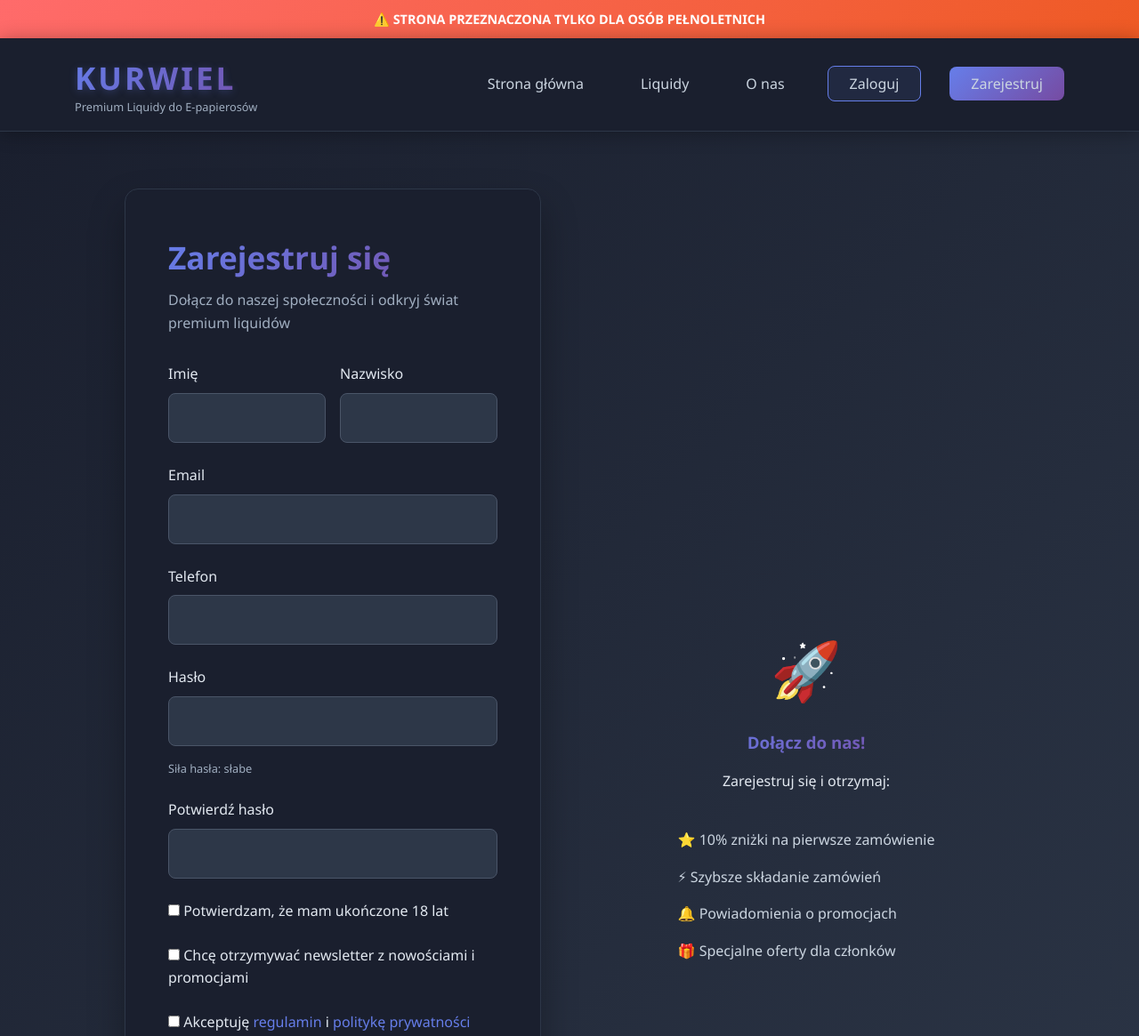
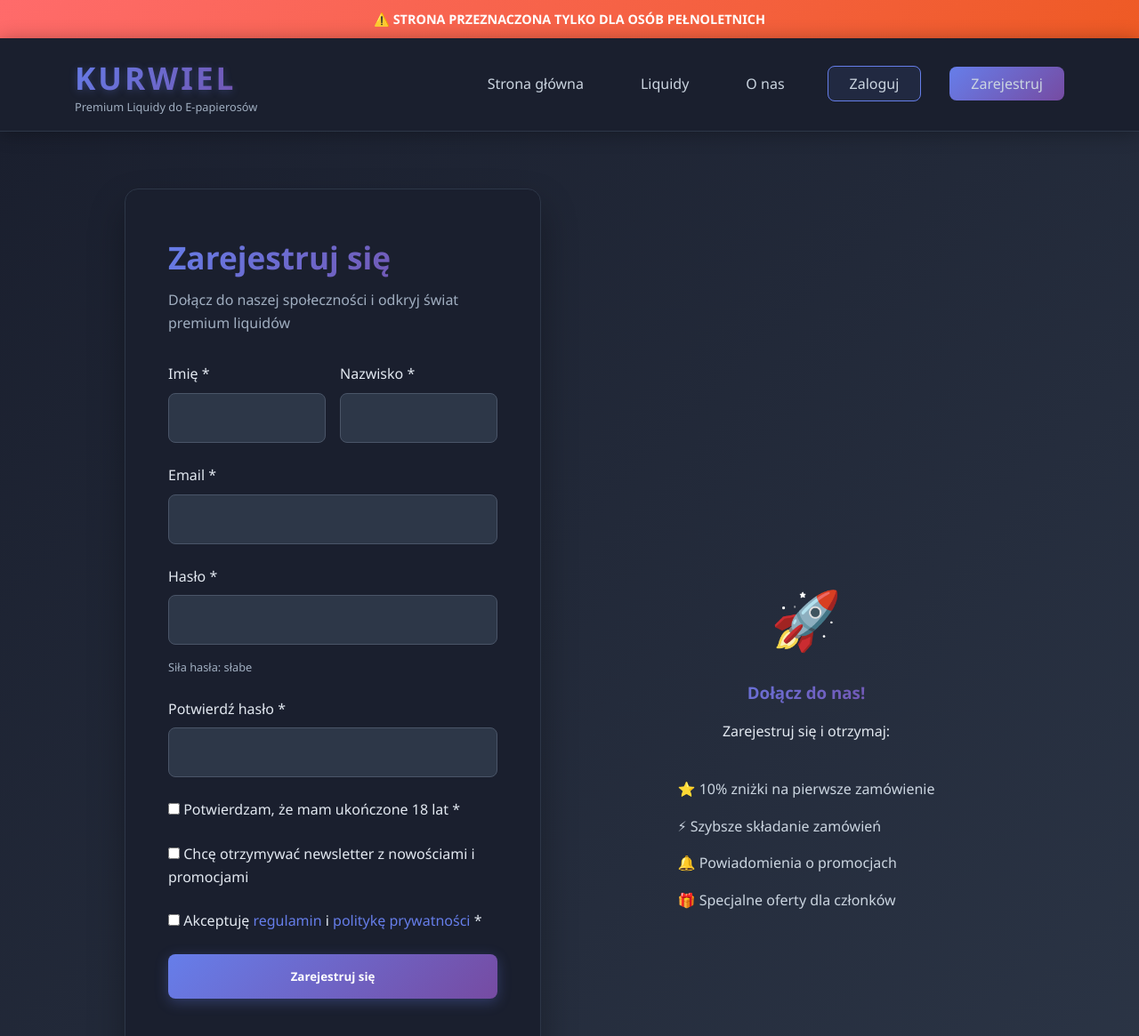
Before and after one commit to M1DES1/kurwiel, a website: page register.html in a window 1280 px wide. Shown: the top 1165 px of the page at 89% size. Drawn offline with Linux system fonts and the light colour scheme; no server answers.

Commit message:
Update register.html

```diff
--- a/register.html
+++ b/register.html
@@ -44,27 +44,22 @@
                     <form id="registerForm">
                         <div class="form-row">
                             <div class="form-group">
-                                <label for="firstName">Imię</label>
+                                <label for="firstName">Imię *</label>
                                 <input type="text" id="firstName" name="firstName" required>
                             </div>
                             <div class="form-group">
-                                <label for="lastName">Nazwisko</label>
+                                <label for="lastName">Nazwisko *</label>
                                 <input type="text" id="lastName" name="lastName" required>
                             </div>
                         </div>
 
                         <div class="form-group">
-                            <label for="email">Email</label>
+                            <label for="email">Email *</label>
                             <input type="email" id="email" name="email" required>
                         </div>
 
                         <div class="form-group">
-                            <label for="phone">Telefon</label>
-                            <input type="tel" id="phone" name="phone">
-                        </div>
-
-                        <div class="form-group">
-                            <label for="password">Hasło</label>
+                            <label for="password">Hasło *</label>
                             <input type="password" id="password" name="password" required>
                             <div class="password-strength">
                                 <div class="strength-bar"></div>
@@ -73,14 +68,14 @@
                         </div>
 
                         <div class="form-group">
-                            <label for="confirmPassword">Potwierdź hasło</label>
+                            <label for="confirmPassword">Potwierdź hasło *</label>
                             <input type="password" id="confirmPassword" name="confirmPassword" required>
                         </div>
 
                         <div class="form-group">
                             <label class="checkbox">
                                 <input type="checkbox" name="age" required>
-                                <span>Potwierdzam, że mam ukończone 18 lat</span>
+                                <span>Potwierdzam, że mam ukończone 18 lat *</span>
                             </label>
                         </div>
 
@@ -94,7 +89,7 @@
                         <div class="form-group">
                             <label class="checkbox">
                                 <input type="checkbox" name="terms" required>
-                                <span>Akceptuję <a href="#" class="link">regulamin</a> i <a href="#" class="link">politykę prywatności</a></span>
+                                <span>Akceptuję <a href="#" class="link">regulamin</a> i <a href="#" class="link">politykę prywatności</a> *</span>
                             </label>
                         </div>
 
```
